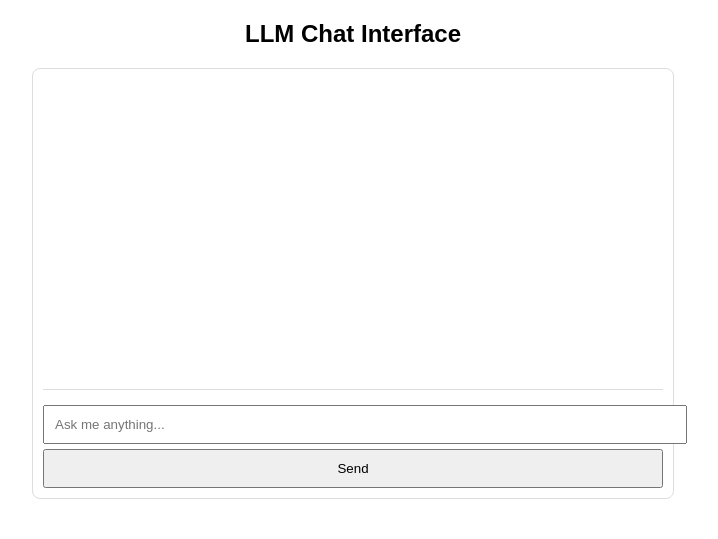
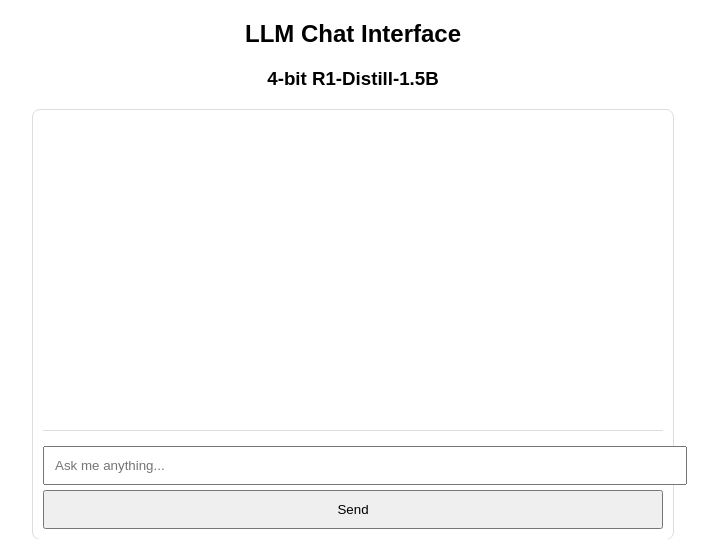
Before and after one commit to slimhindrance/isye6740, a FastAPI app: page /chat in a window 1280 px wide. Shown: the top 539 px of the page, without its empty margins (287-1005 px from the left). Run offline with FastAPI, Linux system fonts and the light colour scheme; parts of the project's set-up code (start-up, migrations or seed data) failed here and were passed over.

Commit message:
added descritption of model to chat page

```diff
--- a/templates/chat.html
+++ b/templates/chat.html
@@ -54,6 +54,7 @@
 
 <body>
     <h2 style="text-align: center;">LLM Chat Interface</h2>
+    <h3 style="text-align: center;">4-bit R1-Distill-1.5B</h3>
     <div class="chat-container">
         <div id="chat-box" class="chat-box"></div>
         <input type="text" id="user-input" placeholder="Ask me anything..." onkeypress="handleKeyPress(event)">
```
